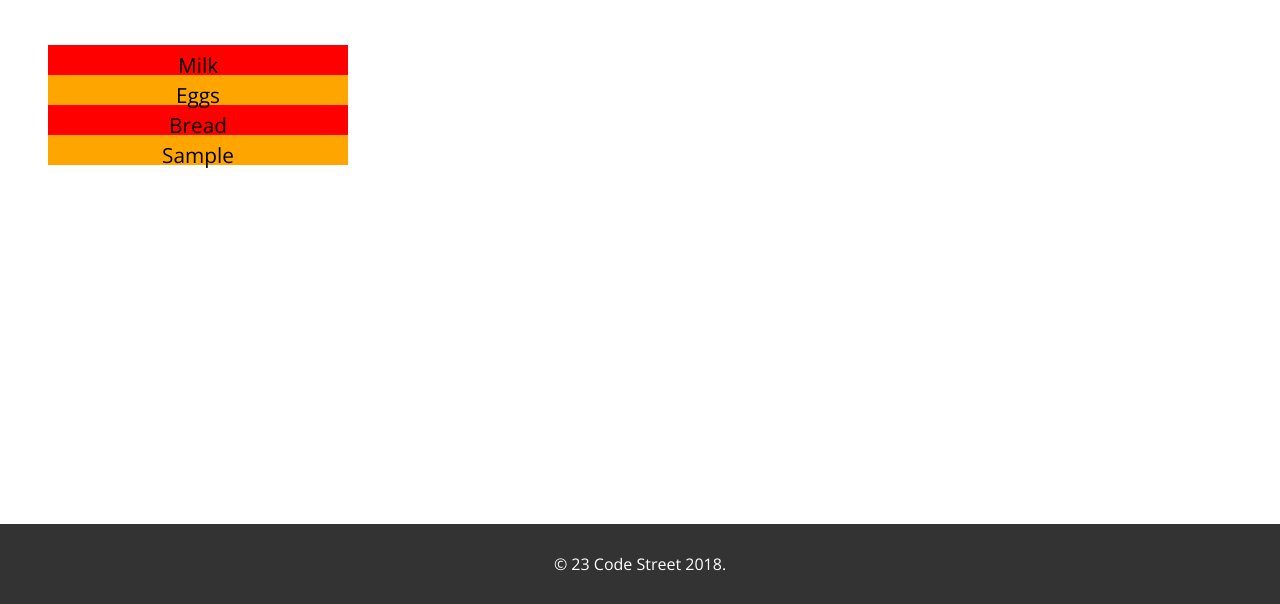
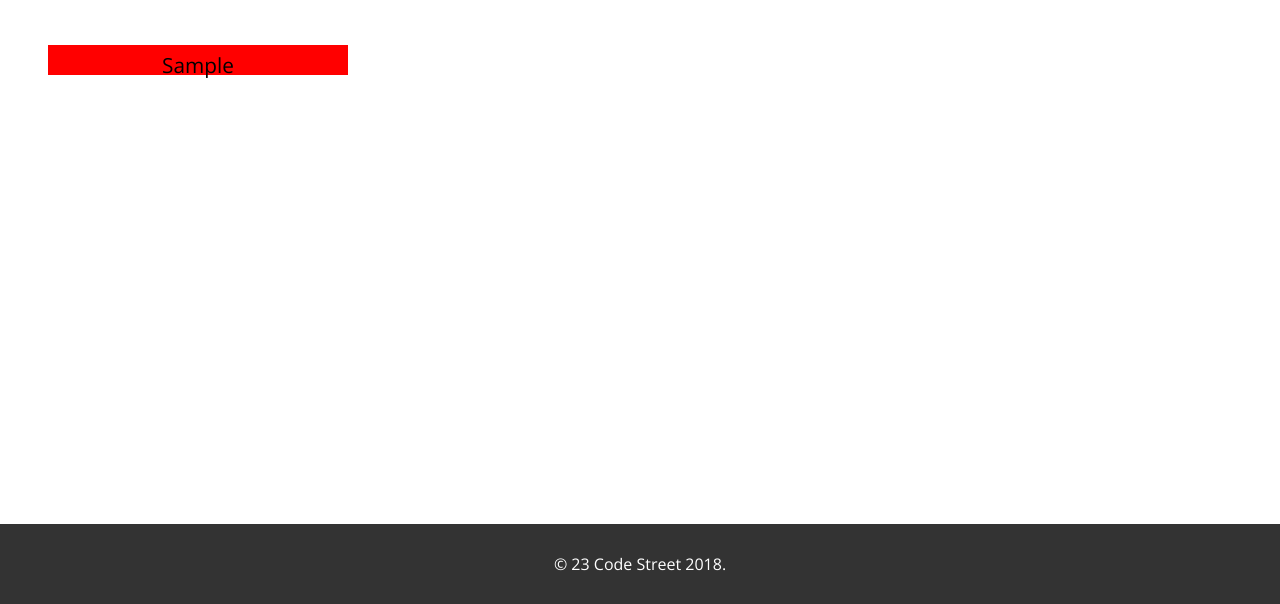
Before and after one commit to 23CodeStreet/ShoppingList-Example-Code, a plain HTML site: page index.html in a window 1280 px wide. Both pictures are taken after typing "Sample" into the empty fields and a click on the button "Add". Shown: the part 214-818 px from the top of the page. Drawn offline with nearby package versions, Linux system fonts and the light colour scheme.

Commit message:
Use global shoppingList array as application state

```diff
--- a/index.html
+++ b/index.html
@@ -16,11 +16,6 @@
     <h1 class="title">Shopping List</h1>
     <input class="submission-line__input" type="text" placeholder="Enter new item here..."> <button class="submission-line__btn">Add</button>
     <ul class="list">
-      <li class="list__item">Milk</li>
-
-      <li class="list__item">Eggs</li>
-
-      <li class="list__item">Bread</li>
     </ul>
   </main>
 
--- a/js/main.js
+++ b/js/main.js
@@ -1,3 +1,9 @@
+// This will be our application state, which to begin with
+// is just an empty array.
+//
+// When the user wants to add an item, the javascript will add it to
+// this array, and then update the HTML based on what this contains.
+var shoppingList = [];
 
 // get a single HTML tag
 // selector is a CSS style selector e.g. 'li.myclass'
@@ -12,6 +18,15 @@ function getTag(selector, number) {
 // selector is a CSS style selector e.g. 'li.myclass'
 function getAllTags(selector) {
   return document.querySelectorAll(selector);
+}
+
+// This will loop through the items in the shoppingList array
+// and add the correct HTML elements to the list
+function renderHtmlList() {
+  for (var i = 0; i < shoppingList.length; i = i + 1) {
+    var itemNameToAdd = shoppingList[i];
+    addItemElementToList(itemNameToAdd);
+  }
 }
 
 // Takes the name of an item to add to the list
@@ -48,7 +63,8 @@ function buttonClickHandler(){
   var itemName = getItemNameFromInput();
 
   if (itemName.length > 0) {
-    addItemElementToList(itemName);
+    shoppingList.push(itemName);
+    renderHtmlList(itemName);
   } else {
     alert("You didn't enter an item!");
   }
```
